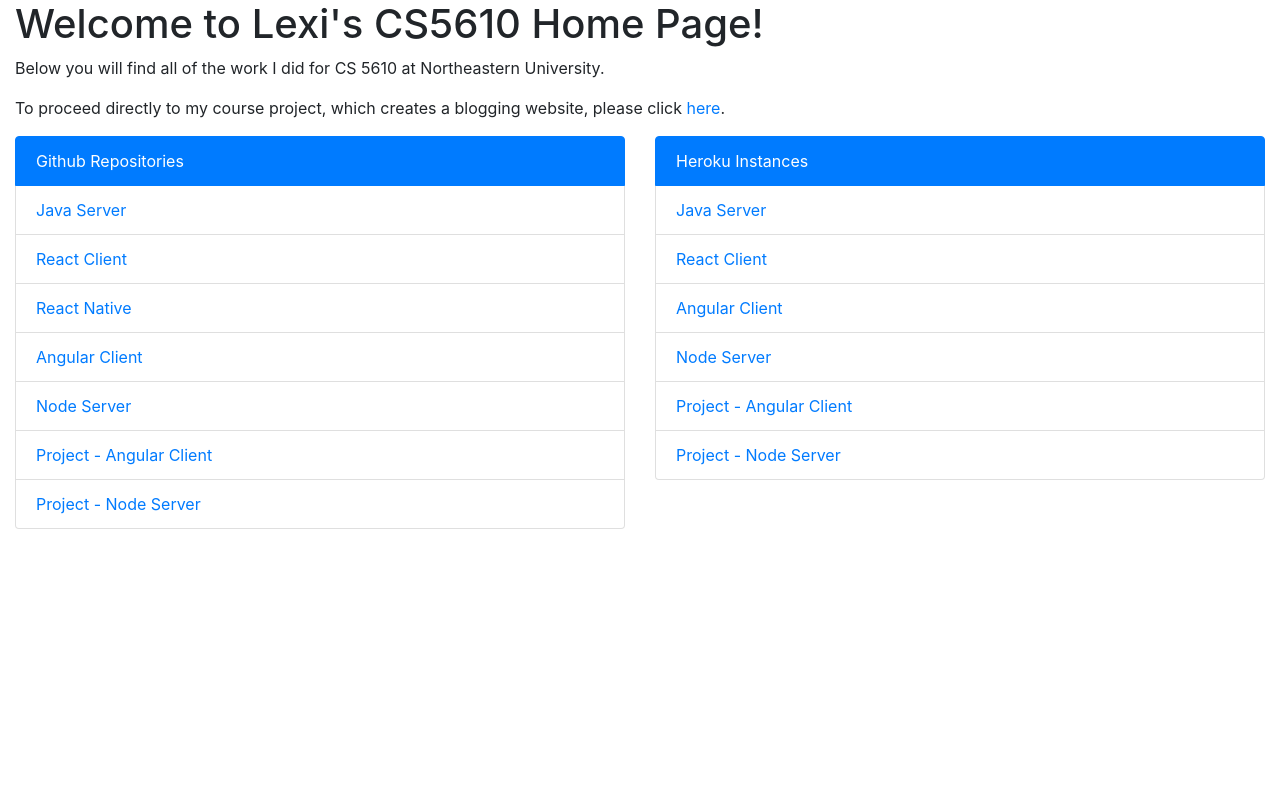
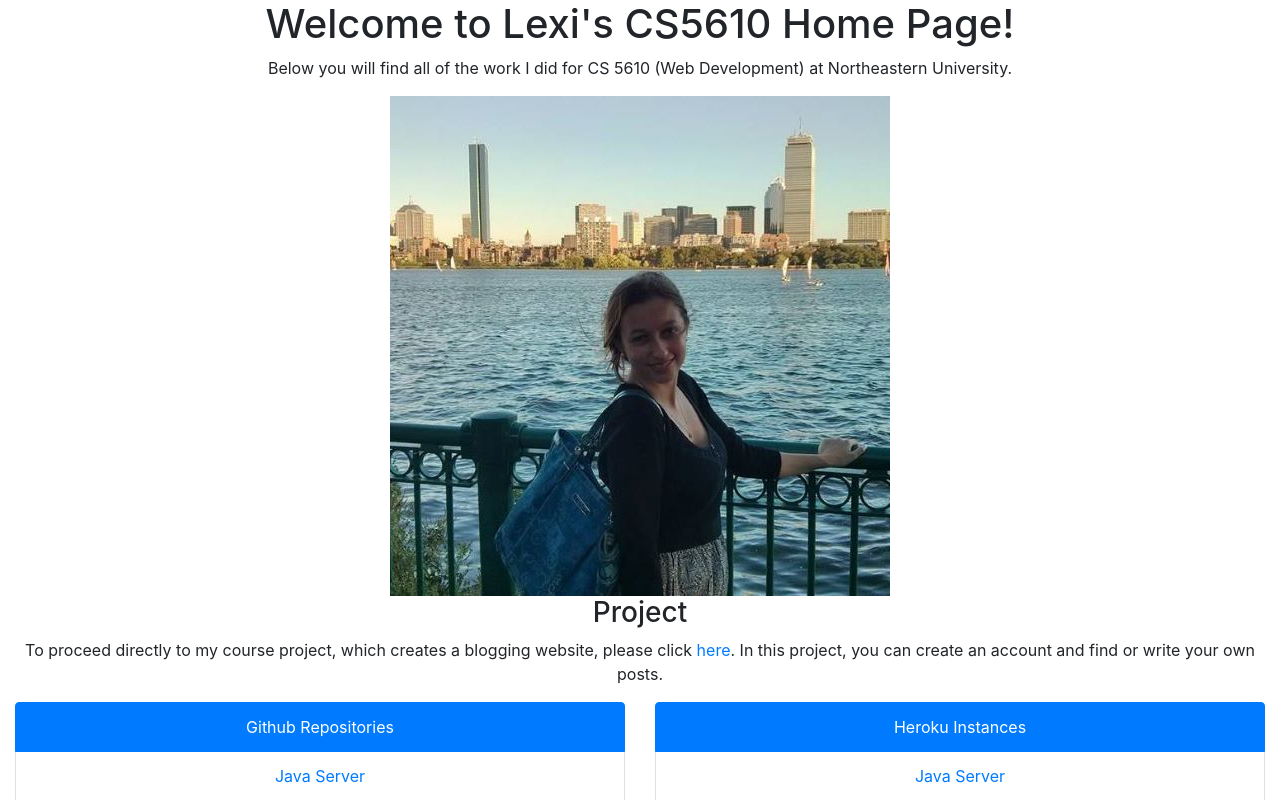
Before and after one commit to lkacoy/webdev-cs5610-project-angular, an Angular app: page / in a window 1280 px wide. Shown: the top 800 px of the page. Built offline with nearby package versions, Linux system fonts and the light colour scheme.

Commit message:
add photo

```diff
--- a/src/app/home/home.component.html
+++ b/src/app/home/home.component.html
@@ -1,12 +1,17 @@
-<div class="container-fluid">
+<div class="container-fluid text-center">
   <h1>Welcome to Lexi's CS5610 Home Page!</h1>
-  <p>Below you will find all of the work I did for CS 5610 at Northeastern University. </p>
+  <p>Below you will find all of the work I did for CS 5610 (Web Development) at Northeastern University. </p>
+
+  <img src="assets/picture.jpg" class="center-block"/>
+
+  <h3>Project</h3>
   <p>
     To proceed directly to my course project, which creates a blogging website, please click
-    <a routerLink="/home">here</a>.
+    <a routerLink="/home">here</a>. In this project, you can create an account and find or write your own posts.
   </p>
 
-  <div class="row">
+
+  <div class="row mb-4">
     <div class="col">
       <ul class="list-group">
         <li class="list-group-item active">
```
Also changed, not shown: src/assets/picture.jpg (added).
